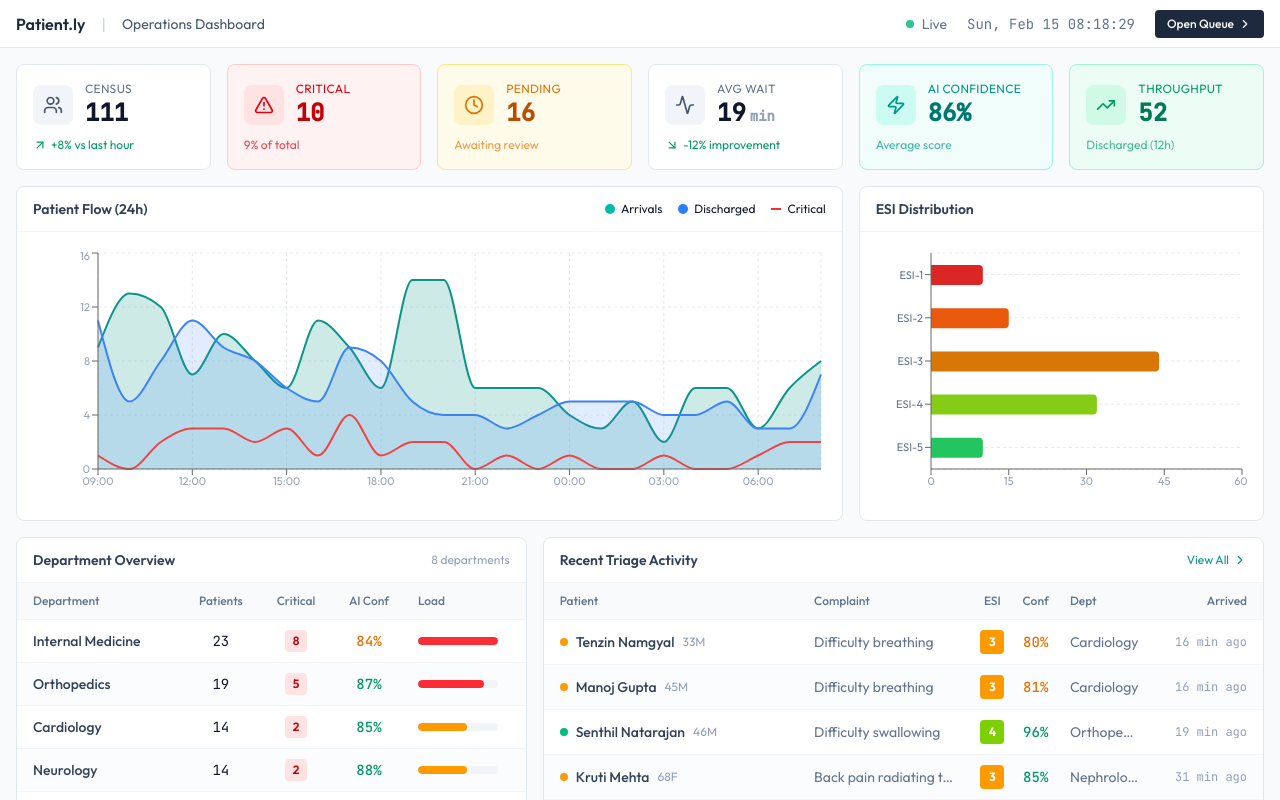
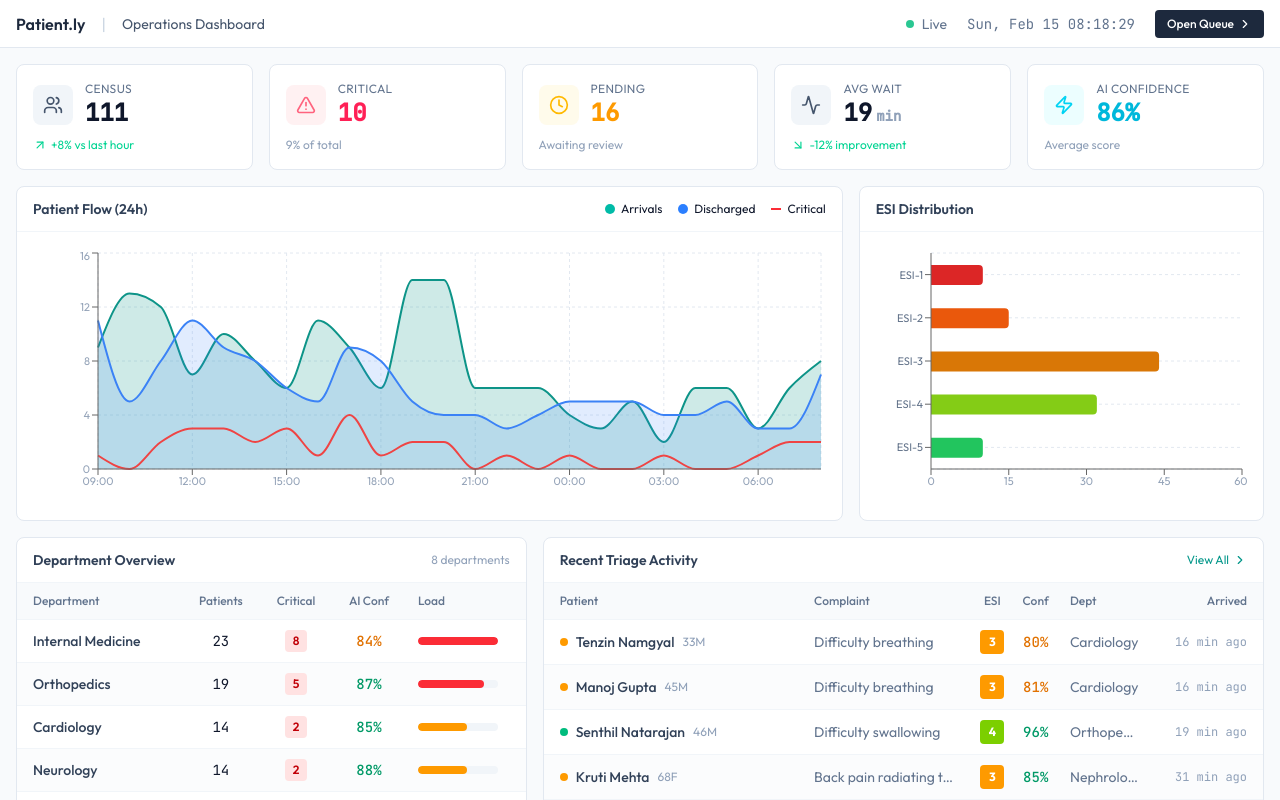
Before and after one commit to theperiperi/patient-ly-pragyan-hackathon-2026, a Next.js app in the folder frontend/: page /dashboard in a window 1280 px wide. Shown: the top 800 px of the page. Built offline with nearby package versions, Linux system fonts and the light colour scheme.

Commit message:
Soften KPI colors to pastel tones, remove throughput card

```diff
--- a/frontend/app/dashboard/page.tsx
+++ b/frontend/app/dashboard/page.tsx
@@ -156,7 +156,7 @@ export default function DashboardPage() {
       <main className="p-4 space-y-4 max-w-[1600px] mx-auto">
 
         {/* ROW 1: KPI Cards */}
-        <div className="grid grid-cols-6 gap-4">
+        <div className="grid grid-cols-5 gap-4">
           <div className="bg-white dark:bg-slate-900 rounded-lg border border-slate-200 dark:border-slate-800 p-4">
             <div className="flex items-center gap-3">
               <div className="w-10 h-10 rounded-lg bg-slate-100 dark:bg-slate-800 flex items-center justify-center">
@@ -167,36 +167,36 @@ export default function DashboardPage() {
                 <div className="text-2xl font-bold font-mono">{stats.total}</div>
               </div>
             </div>
-            <div className="mt-2 flex items-center gap-1 text-xs text-emerald-600">
+            <div className="mt-2 flex items-center gap-1 text-xs text-emerald-400">
               <ArrowUpRight className="w-3.5 h-3.5" />
               <span>+8% vs last hour</span>
             </div>
           </div>
 
-          <div className="bg-red-50 dark:bg-red-950/30 rounded-lg border border-red-200 dark:border-red-900/50 p-4">
+          <div className="bg-white dark:bg-slate-900 rounded-lg border border-slate-200 dark:border-slate-800 p-4">
             <div className="flex items-center gap-3">
-              <div className="w-10 h-10 rounded-lg bg-red-100 dark:bg-red-900/50 flex items-center justify-center">
-                <AlertTriangle className="w-5 h-5 text-red-600 dark:text-red-400" />
+              <div className="w-10 h-10 rounded-lg bg-rose-50 dark:bg-rose-950/30 flex items-center justify-center">
+                <AlertTriangle className="w-5 h-5 text-rose-400 dark:text-rose-300" />
               </div>
               <div>
-                <div className="text-xs text-red-600 dark:text-red-400 uppercase tracking-wide">Critical</div>
-                <div className="text-2xl font-bold font-mono text-red-700 dark:text-red-400">{stats.critical}</div>
+                <div className="text-xs text-slate-500 uppercase tracking-wide">Critical</div>
+                <div className="text-2xl font-bold font-mono text-rose-500 dark:text-rose-400">{stats.critical}</div>
               </div>
             </div>
-            <div className="mt-2 text-xs text-red-600/70">{Math.round(stats.critical / stats.total * 100)}% of total</div>
+            <div className="mt-2 text-xs text-slate-400">{Math.round(stats.critical / stats.total * 100)}% of total</div>
           </div>
 
-          <div className="bg-amber-50 dark:bg-amber-950/30 rounded-lg border border-amber-200 dark:border-amber-900/50 p-4">
+          <div className="bg-white dark:bg-slate-900 rounded-lg border border-slate-200 dark:border-slate-800 p-4">
             <div className="flex items-center gap-3">
-              <div className="w-10 h-10 rounded-lg bg-amber-100 dark:bg-amber-900/50 flex items-center justify-center">
-                <Clock className="w-5 h-5 text-amber-600 dark:text-amber-400" />
+              <div className="w-10 h-10 rounded-lg bg-amber-50 dark:bg-amber-950/30 flex items-center justify-center">
+                <Clock className="w-5 h-5 text-amber-400 dark:text-amber-300" />
               </div>
               <div>
-                <div className="text-xs text-amber-600 dark:text-amber-400 uppercase tracking-wide">Pending</div>
-                <div className="text-2xl font-bold font-mono text-amber-700 dark:text-amber-400">{stats.pendingReview}</div>
+                <div className="text-xs text-slate-500 uppercase tracking-wide">Pending</div>
+                <div className="text-2xl font-bold font-mono text-amber-500 dark:text-amber-400">{stats.pendingReview}</div>
               </div>
             </div>
-            <div className="mt-2 text-xs text-amber-600/70">Awaiting review</div>
+            <div className="mt-2 text-xs text-slate-400">Awaiting review</div>
           </div>
 
           <div className="bg-white dark:bg-slate-900 rounded-lg border border-slate-200 dark:border-slate-800 p-4">
@@ -209,36 +209,23 @@ export default function DashboardPage() {
                 <div className="text-2xl font-bold font-mono">{stats.avgWaitTime}<span className="text-sm text-slate-400 ml-1">min</span></div>
               </div>
             </div>
-            <div className="mt-2 flex items-center gap-1 text-xs text-emerald-600">
+            <div className="mt-2 flex items-center gap-1 text-xs text-emerald-400">
               <ArrowDownRight className="w-3.5 h-3.5" />
               <span>-12% improvement</span>
             </div>
           </div>
 
-          <div className="bg-teal-50 dark:bg-teal-950/30 rounded-lg border border-teal-200 dark:border-teal-900/50 p-4">
+          <div className="bg-white dark:bg-slate-900 rounded-lg border border-slate-200 dark:border-slate-800 p-4">
             <div className="flex items-center gap-3">
-              <div className="w-10 h-10 rounded-lg bg-teal-100 dark:bg-teal-900/50 flex items-center justify-center">
-                <Zap className="w-5 h-5 text-teal-600 dark:text-teal-400" />
+              <div className="w-10 h-10 rounded-lg bg-cyan-50 dark:bg-cyan-950/30 flex items-center justify-center">
+                <Zap className="w-5 h-5 text-cyan-400 dark:text-cyan-300" />
               </div>
               <div>
-                <div className="text-xs text-teal-600 dark:text-teal-400 uppercase tracking-wide">AI Confidence</div>
-                <div className="text-2xl font-bold font-mono text-teal-700 dark:text-teal-400">{stats.avgConfidence}%</div>
+                <div className="text-xs text-slate-500 uppercase tracking-wide">AI Confidence</div>
+                <div className="text-2xl font-bold font-mono text-cyan-500 dark:text-cyan-400">{stats.avgConfidence}%</div>
               </div>
             </div>
-            <div className="mt-2 text-xs text-teal-600/70">Average score</div>
-          </div>
-
-          <div className="bg-emerald-50 dark:bg-emerald-950/30 rounded-lg border border-emerald-200 dark:border-emerald-900/50 p-4">
-            <div className="flex items-center gap-3">
-              <div className="w-10 h-10 rounded-lg bg-emerald-100 dark:bg-emerald-900/50 flex items-center justify-center">
-                <TrendingUp className="w-5 h-5 text-emerald-600 dark:text-emerald-400" />
-              </div>
-              <div>
-                <div className="text-xs text-emerald-600 dark:text-emerald-400 uppercase tracking-wide">Throughput</div>
-                <div className="text-2xl font-bold font-mono text-emerald-700 dark:text-emerald-400">{hourlyFlow.slice(-12).reduce((s, h) => s + h.discharged, 0)}</div>
-              </div>
-            </div>
-            <div className="mt-2 text-xs text-emerald-600/70">Discharged (12h)</div>
+            <div className="mt-2 text-xs text-slate-400">Average score</div>
           </div>
         </div>
 
```
